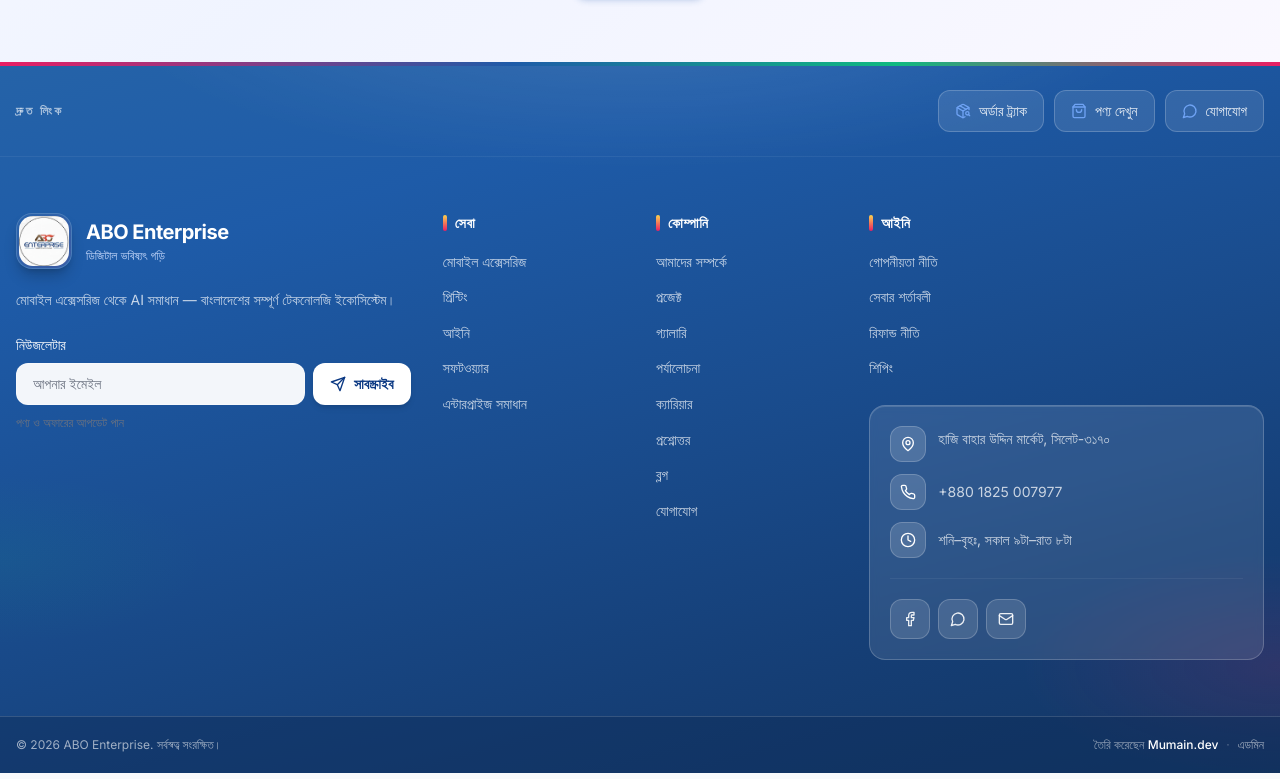
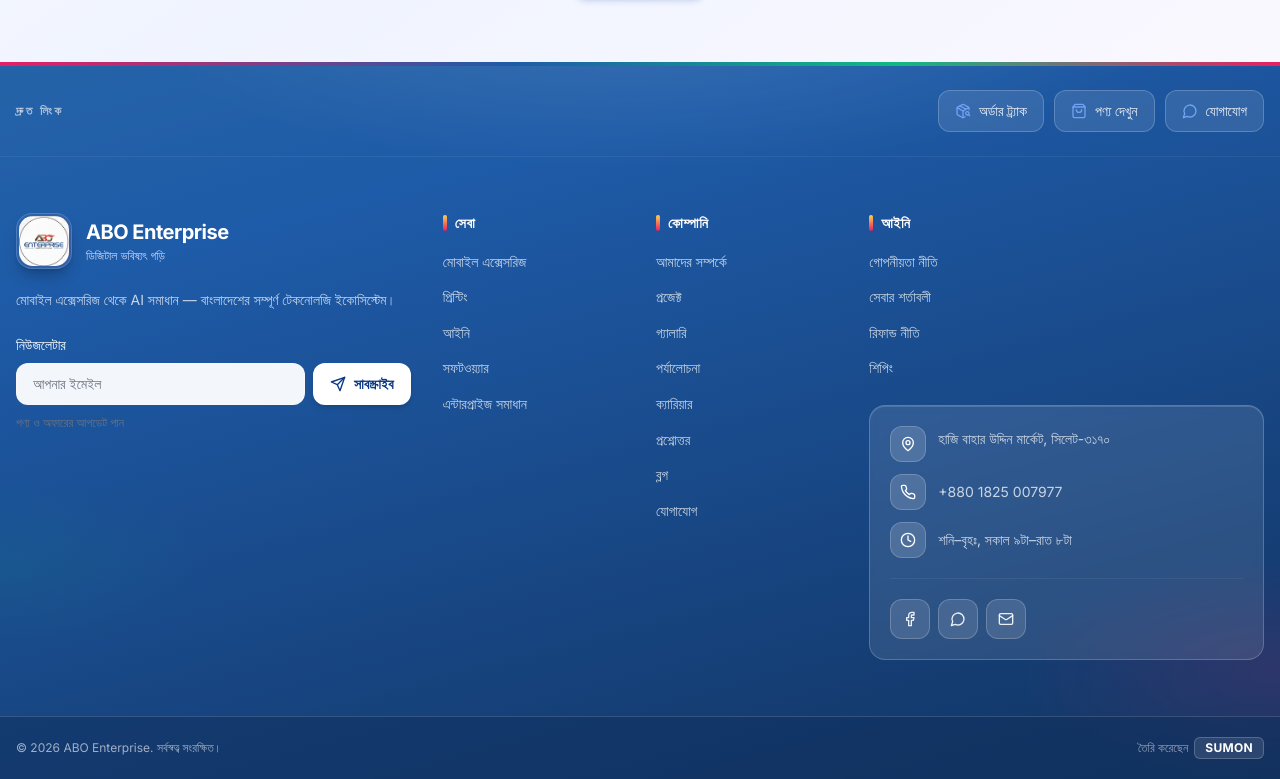
Before and after one commit to masumon/abo-enterprise, a Next.js app in the folder frontend/: page / in a window 1280 px wide. Shown: the part 6817-7596 px from the top of the page. Built offline with nearby package versions, Linux system fonts and the light colour scheme; no server answers.

Commit message:
Footer credit: SUMON link to mumainsumon.netlify.app, remove admin link
Co-authored-by: MUMAIN AHMED <masumon@users.noreply.github.com>

```diff
--- a/frontend/src/components/layout/Footer.tsx
+++ b/frontend/src/components/layout/Footer.tsx
@@ -406,22 +406,16 @@ export default function Footer() {
               </p>
             )}
           </div>
-          <p className="text-xs text-white/55">
-            {lang === "bn" ? "তৈরি করেছেন" : "Built by"}{" "}
+          <p className="text-xs text-white/55 flex items-center justify-center md:justify-end gap-1.5">
+            <span>{lang === "bn" ? "তৈরি করেছেন" : "Built by"}</span>
             <a
-              href="https://mumain.dev"
+              href="https://mumainsumon.netlify.app"
               target="_blank"
               rel="noopener noreferrer"
-              className="text-white hover:text-brand-100 font-medium transition-colors underline-offset-2 hover:underline"
+              className="inline-flex items-center px-2.5 py-0.5 rounded-md font-bold tracking-wide text-white bg-white/10 border border-white/20 hover:bg-white/20 hover:border-white/35 transition-all duration-200"
             >
-              Mumain.dev
+              SUMON
             </a>
-            <span className="mx-2 text-white/30" aria-hidden>
-              ·
-            </span>
-            <Link href="/admin/login" className="text-white/60 hover:text-white transition-colors">
-              {lang === "bn" ? "এডমিন" : "Admin"}
-            </Link>
           </p>
         </div>
       </div>
```
